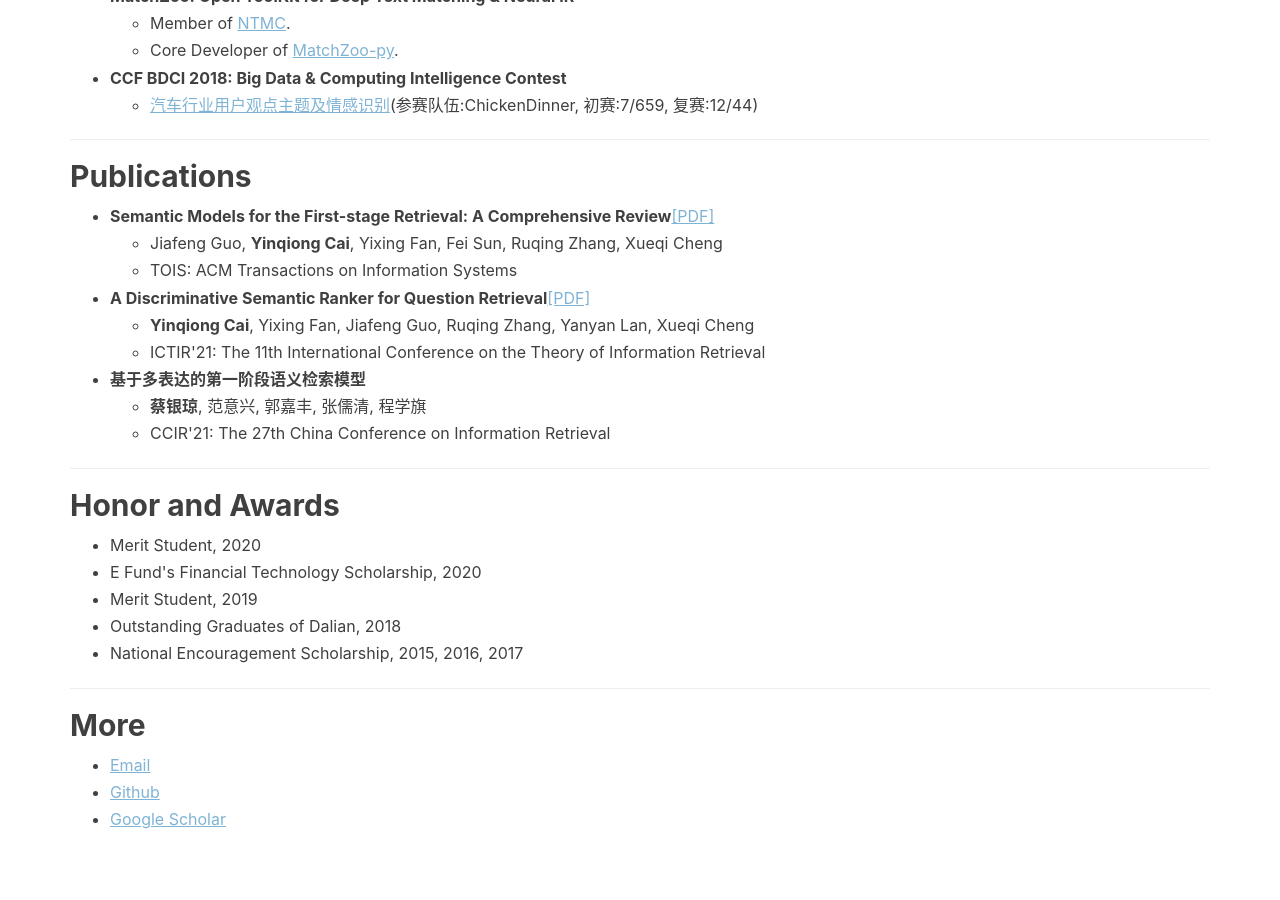
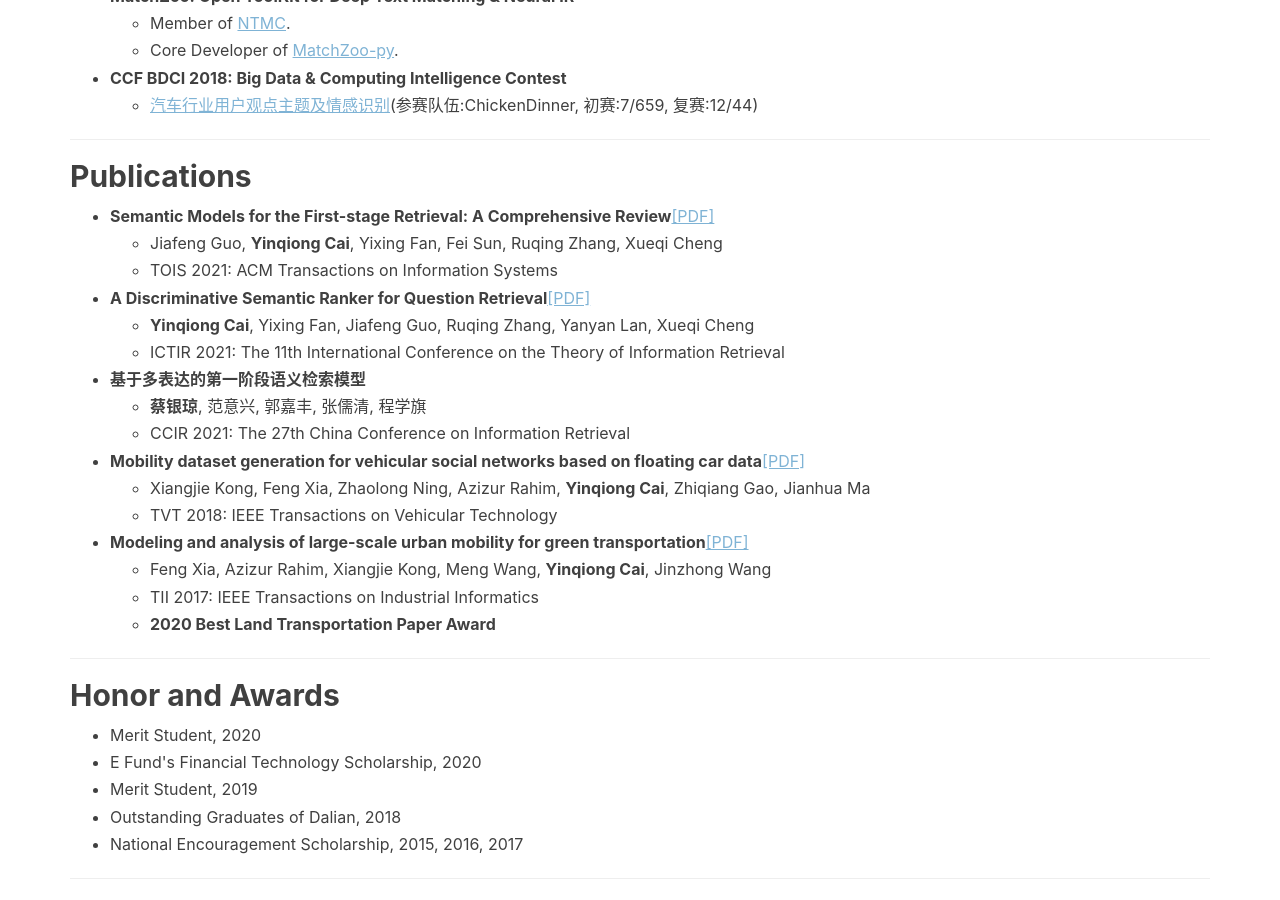
Before and after one commit to caiyinqiong/caiyinqiong.github.io, a Jekyll site: the page built from resume.html, in a window 1280 px wide and 900 px high, scrolled down 943 px. Built offline with Jekyll 4.4.1, drawn with Linux system fonts in a browser that asks for light colours; nearby versions of some CDN libraries; comment, search, counter and statistics services are not loaded.

Commit message:
Update resume.html

```diff
--- a/resume.html
+++ b/resume.html
@@ -77,17 +77,28 @@ header-img: "img/post-bg-rwd.jpg"
 Comprehensive Review</strong><a href="https://arxiv.org/abs/2103.04831" style="color:#7FB3D5;text-decoration:underline">[PDF]</a></li>
     <ul>
         <li>Jiafeng Guo, <strong>Yinqiong Cai</strong>, Yixing Fan, Fei Sun, Ruqing Zhang, Xueqi Cheng</li>
-        <li>TOIS: ACM Transactions on Information Systems</li>
+        <li>TOIS 2021: ACM Transactions on Information Systems</li>
     </ul>
   <li><strong>A Discriminative Semantic Ranker for Question Retrieval</strong><a href="https://arxiv.org/pdf/2107.08345.pdf" style="color:#7FB3D5;text-decoration:underline">[PDF]</a></li>
     <ul>
         <li><strong>Yinqiong Cai</strong>, Yixing Fan, Jiafeng Guo, Ruqing Zhang, Yanyan Lan, Xueqi Cheng</li>
-        <li>ICTIR'21: The 11th International Conference on the Theory of Information Retrieval</li>
+        <li>ICTIR 2021: The 11th International Conference on the Theory of Information Retrieval</li>
     </ul>
   <li><strong>基于多表达的第一阶段语义检索模型</strong></li>
     <ul>
         <li><strong>蔡银琼</strong>, 范意兴, 郭嘉丰, 张儒清, 程学旗</li>
-        <li>CCIR'21: The 27th China Conference on Information Retrieval</li>
+        <li>CCIR 2021: The 27th China Conference on Information Retrieval</li>
+    </ul>
+  <li><strong>Mobility dataset generation for vehicular social networks based on floating car data</strong><a href="https://www.researchgate.net/profile/Feng-Xia-7/publication/322201030_Mobility_Dataset_Generation_for_Vehicular_Social_Networks_Based_on_Floating_Car_Data/links/5f2e6688a6fdcccc43b2fc07/Mobility-Dataset-Generation-for-Vehicular-Social-Networks-Based-on-Floating-Car-Data.pdf" style="color:#7FB3D5;text-decoration:underline">[PDF]</a></li>
+    <ul>
+        <li>Xiangjie Kong, Feng Xia, Zhaolong Ning, Azizur Rahim, <strong>Yinqiong Cai</strong>, Zhiqiang Gao, Jianhua Ma</li>
+        <li>TVT 2018: IEEE Transactions on Vehicular Technology</li>
+    </ul>
+  <li><strong>Modeling and analysis of large-scale urban mobility for green transportation</strong><a href="https://www.researchgate.net/profile/Feng-Xia-7/publication/321952586_Modeling_and_Analysis_of_Large-Scale_Urban_Mobility_for_Green_Transportation/links/5f2e66e0299bf13404adac0d/Modeling-and-Analysis-of-Large-Scale-Urban-Mobility-for-Green-Transportation.pdf" style="color:#7FB3D5;text-decoration:underline">[PDF]</a></li>
+    <ul>
+        <li>Feng Xia, Azizur Rahim, Xiangjie Kong, Meng Wang, <strong>Yinqiong Cai</strong>, Jinzhong Wang</li>
+        <li>TII 2017: IEEE Transactions on Industrial Informatics</li>
+        <li><strong>2020 Best Land Transportation Paper Award</strong></li>
     </ul>
 </ul>
 </section>
```
